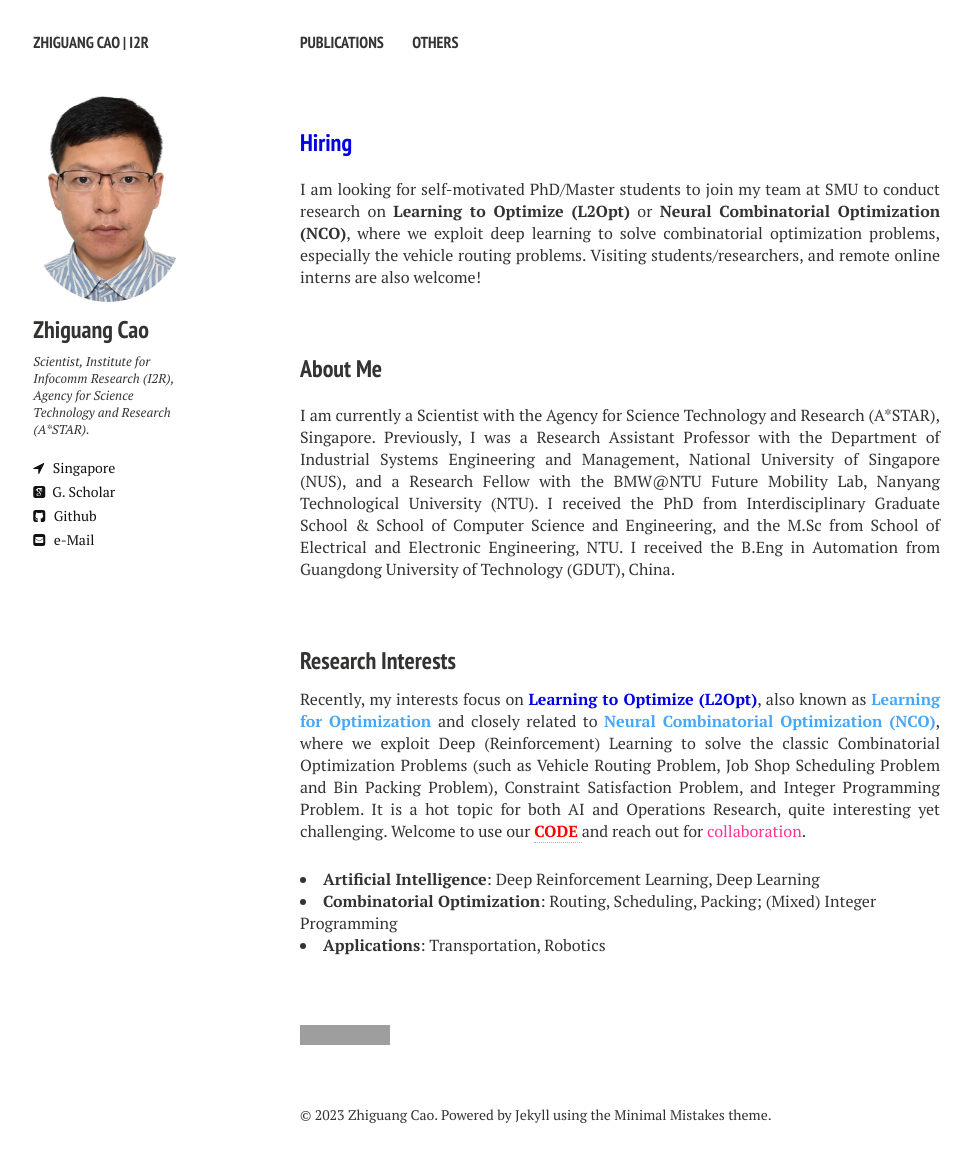
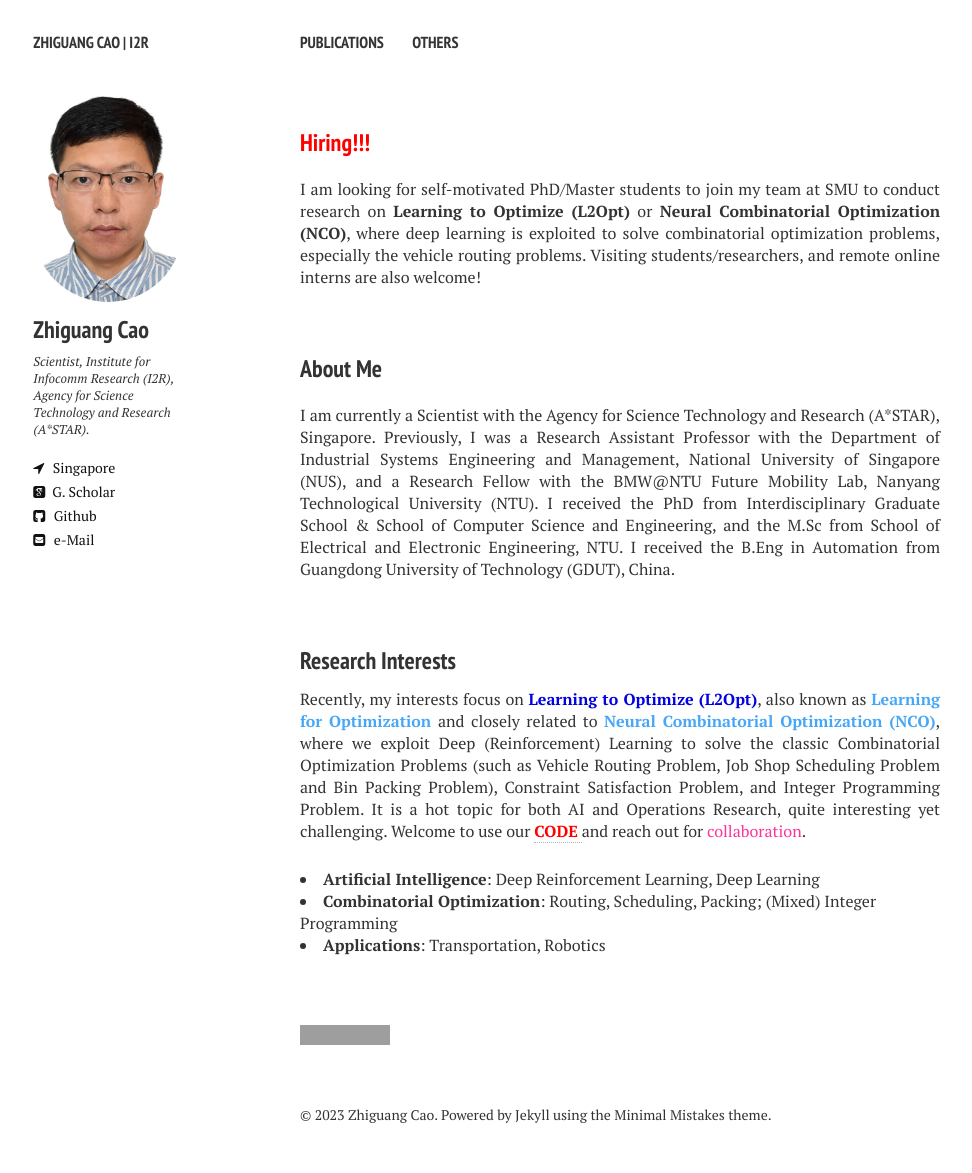
Before and after one commit to zhiguangcaosg/zhiguangcaosg.github.io, a Jekyll site: the page built from index.md, in a window 1280 px wide. Shown: the whole page, without its empty margins (20-992 px from the left). Built offline with Jekyll 4.4.1, drawn with Linux system fonts in a browser that asks for light colours; nearby versions of some CDN libraries; grey boxes are pictures that could not be loaded.

Commit message:
Update index.md

```diff
--- a/index.md
+++ b/index.md
@@ -4,9 +4,9 @@ description: "Zhiguang Cao's website"
 tags: [Jekyll, theme, responsive, blog, template]
 image: banner1.png
 ---
-<h3 style="margin-bottom:0px;padding-top:20px;color:#0000E3">Hiring</h3> <br>
+<h3 style="margin-bottom:0px;padding-top:20px;color:#FF0000">Hiring!!!</h3> <br>
 
-<p align="justify">I am looking for self-motivated PhD/Master students to join my team at SMU to conduct research on <b>Learning to Optimize (L2Opt)</b> or <b>Neural Combinatorial Optimization (NCO)</b>, where we exploit deep learning to solve combinatorial optimization problems, especially the vehicle routing problems. Visiting students/researchers, and remote online interns are also welcome! </p>
+<p align="justify">I am looking for self-motivated PhD/Master students to join my team at SMU to conduct research on <b>Learning to Optimize (L2Opt)</b> or <b>Neural Combinatorial Optimization (NCO)</b>, where deep learning is exploited to solve combinatorial optimization problems, especially the vehicle routing problems. Visiting students/researchers, and remote online interns are also welcome! </p>
 <!-- and I also hold an Associate Professor position with GDUT for a short period-->
 <br />
 
```
